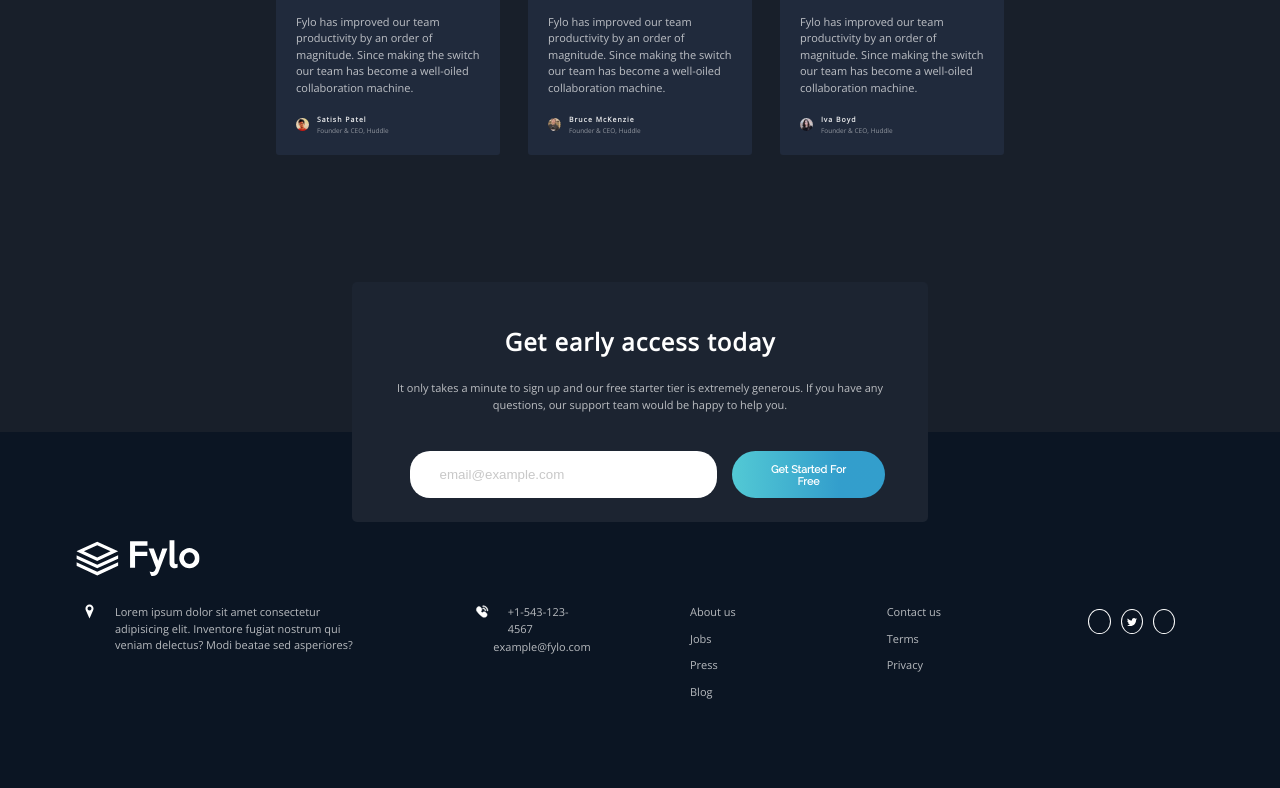
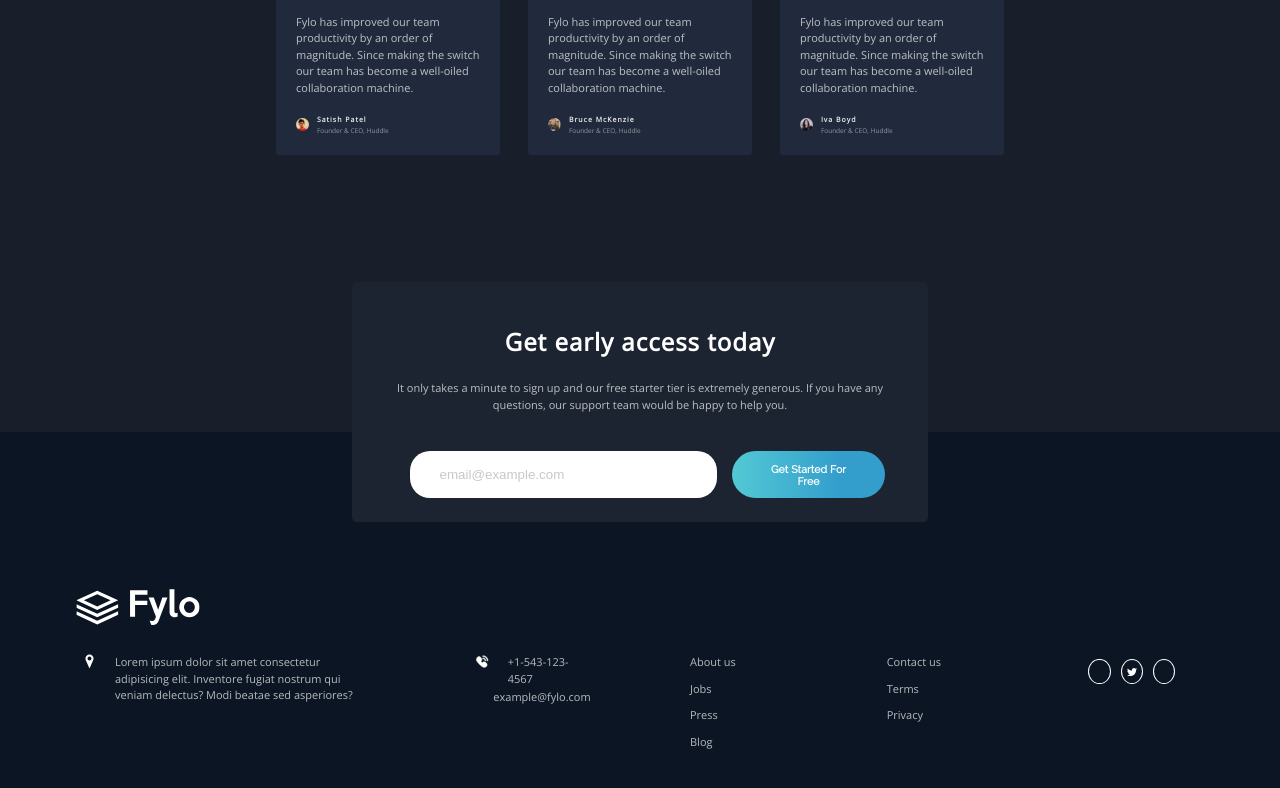
Before and after one commit to VincenzoParrinelli/Fylo-dark-theme-landing-page, a React (Vite) app: page / in a window 1280 px wide. Shown: the part 2048-2836 px from the top of the page. Built offline with nearby package versions, Linux system fonts and the light colour scheme; some icons are missing.

Commit message:
fix(footer): logo position

```diff
--- a/src/scss/pages/_landing-page.scss
+++ b/src/scss/pages/_landing-page.scss
@@ -226,7 +226,7 @@
     }
 
     &__footer-logo {
-        transform: scale(0.7);
+        transform: scale(0.7) translateY(7rem);
     }
 
     &__footer-info-navbar {
@@ -234,6 +234,8 @@
         grid-template-rows: repeat(auto-fit, 3.5rem);
         grid-template-columns: repeat(auto-fit, minmax(15rem, 1fr));
         list-style: none;
+
+        margin-top: 5rem;
     }
 
     &__footer-info {
```
